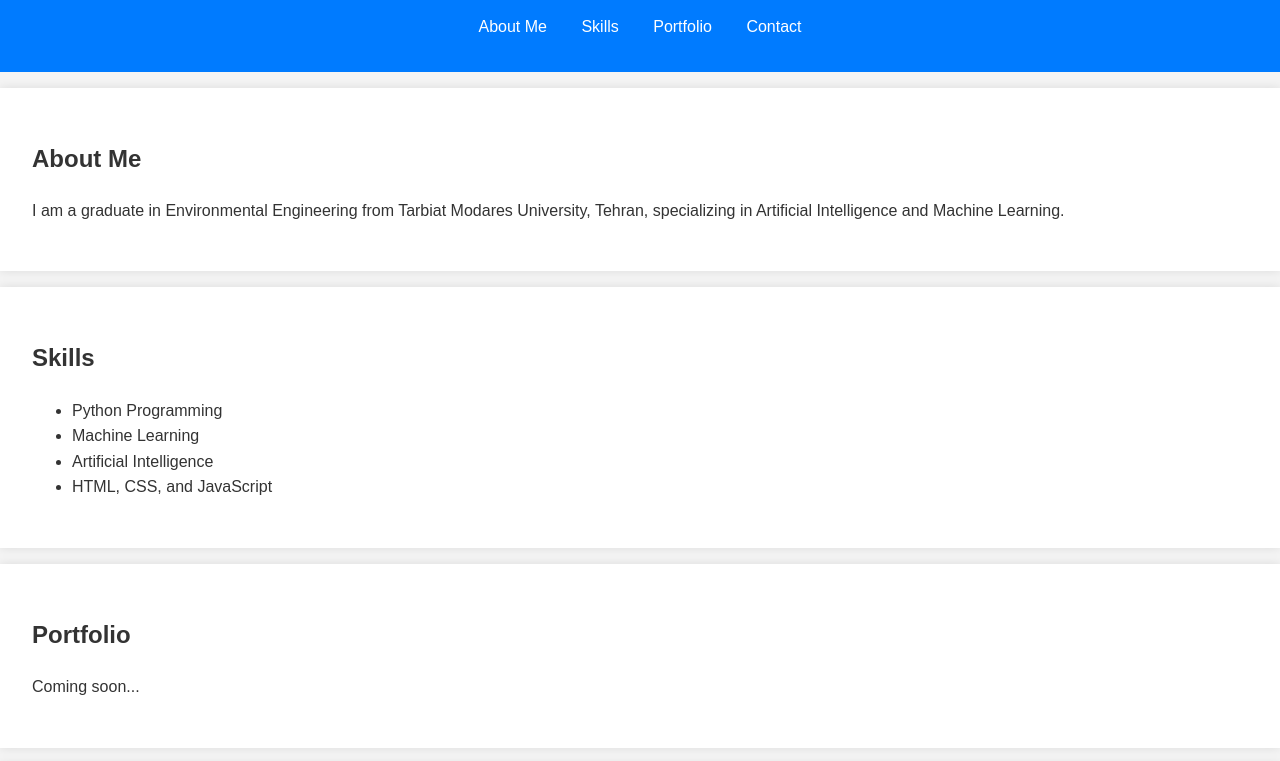
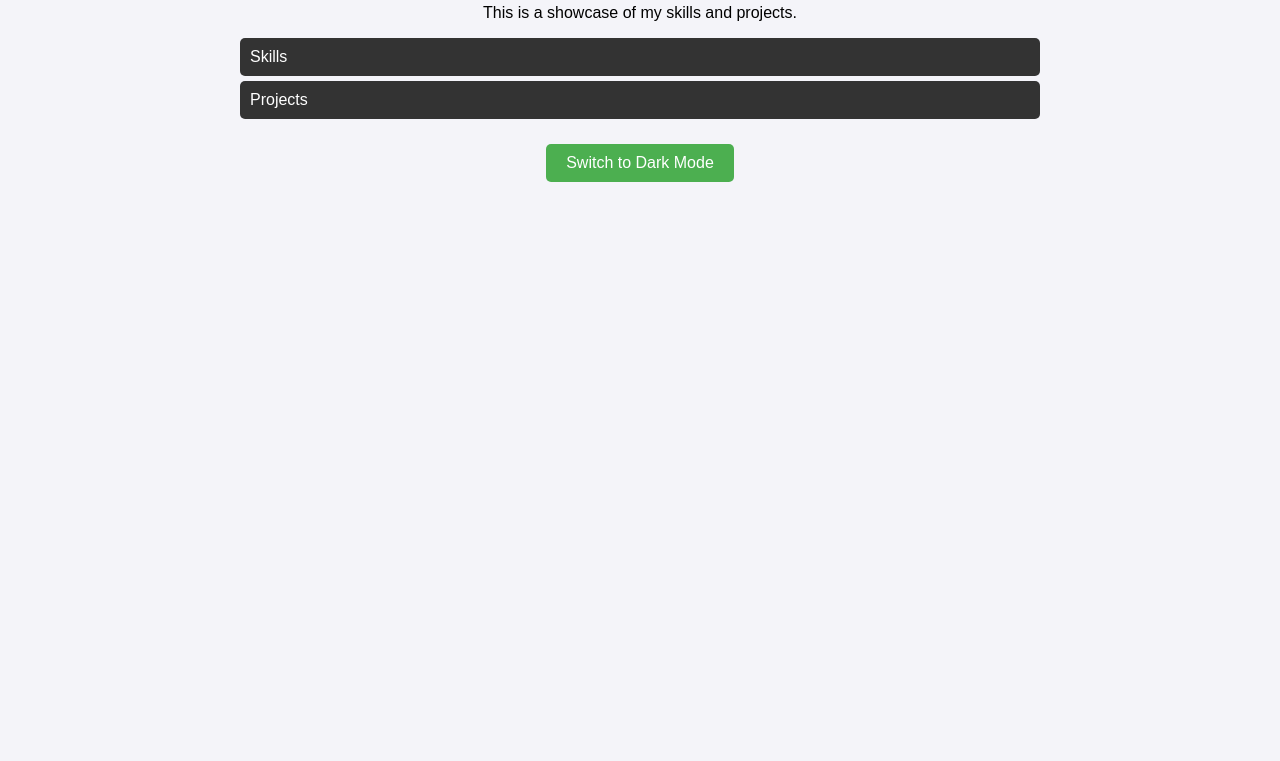
Before and after one commit to soranezati/Env-Eng, a plain HTML site: page index.html in a window 1280 px wide. Shown: the part 96-857 px from the top of the page. After the commit the page ends 800 px from the top, so only its background shows below. Drawn offline with Linux system fonts and the light colour scheme.

Commit message:
Add files via upload

```diff
--- a/index.html
+++ b/index.html
@@ -4,44 +4,40 @@
     <meta charset="UTF-8">
     <meta name="viewport" content="width=device-width, initial-scale=1.0">
     <title>Personal Website</title>
+    <!-- Link to the CSS file -->
     <link rel="stylesheet" href="style.css">
 </head>
 <body>
-    <header>
+    <div class="container">
         <h1>Welcome to My Personal Website</h1>
-        <nav>
-            <ul>
-                <li><a href="#about">About Me</a></li>
-                <li><a href="#skills">Skills</a></li>
-                <li><a href="#portfolio">Portfolio</a></li>
-                <li><a href="#contact">Contact</a></li>
-            </ul>
-        </nav>
-    </header>
-    <section id="about">
-        <h2>About Me</h2>
-        <p>I am a graduate in Environmental Engineering from Tarbiat Modares University, Tehran, specializing in Artificial Intelligence and Machine Learning.</p>
-    </section>
-    <section id="skills">
-        <h2>Skills</h2>
-        <ul>
-            <li>Python Programming</li>
-            <li>Machine Learning</li>
-            <li>Artificial Intelligence</li>
-            <li>HTML, CSS, and JavaScript</li>
-        </ul>
-    </section>
-    <section id="portfolio">
-        <h2>Portfolio</h2>
-        <p>Coming soon...</p>
-    </section>
-    <section id="contact">
-        <h2>Contact</h2>
-        <p>Email: your_email@example.com</p>
-    </section>
-    <footer>
-        <p>&copy; 2024 All Rights Reserved.</p>
-    </footer>
+        <p>This is a showcase of my skills and projects.</p>
+
+        <!-- Accordion Section -->
+        <div class="accordion">
+            <button class="accordion-button">Skills</button>
+            <div class="accordion-content">
+                <ul>
+                    <li>Machine Learning</li>
+                    <li>Environmental Engineering</li>
+                    <li>Data Analysis</li>
+                </ul>
+            </div>
+
+            <button class="accordion-button">Projects</button>
+            <div class="accordion-content">
+                <ul>
+                    <li>AI in Water Treatment</li>
+                    <li>Machine Learning for Pollution Prediction</li>
+                    <li>Smart Environmental Sensors</li>
+                </ul>
+            </div>
+        </div>
+
+        <!-- Dark Mode Toggle -->
+        <button id="toggle-theme" class="theme-toggle">Switch to Dark Mode</button>
+    </div>
+
+    <!-- Link to the JavaScript file -->
     <script src="script.js"></script>
 </body>
 </html>
--- a/script.js
+++ b/script.js
@@ -1,3 +1,22 @@
-document.addEventListener("DOMContentLoaded", () => {
-    console.log("Welcome to My Personal Website!");
+// Accordion Functionality
+document.querySelectorAll('.accordion-button').forEach(button => {
+    button.addEventListener('click', () => {
+        const content = button.nextElementSibling;
+
+        // Toggle the visibility of the content
+        if (content.style.display === 'block') {
+            content.style.display = 'none';
+        } else {
+            content.style.display = 'block';
+        }
+    });
 });
+
+// Dark Mode Toggle
+const toggleButton = document.getElementById('toggle-theme');
+toggleButton.addEventListener('click', () => {
+    document.body.classList.toggle('dark-mode');
+    toggleButton.textContent = document.body.classList.contains('dark-mode')
+        ? 'Switch to Light Mode'
+        : 'Switch to Dark Mode';
+});
--- a/style.css
+++ b/style.css
@@ -1,44 +1,81 @@
+/* General Styling */
 body {
     font-family: Arial, sans-serif;
+    background-color: #f4f4f9;
     margin: 0;
     padding: 0;
-    line-height: 1.6;
-    background-color: #f4f4f4;
-    color: #333;
+    color: #000;
+    transition: background-color 0.3s ease, color 0.3s ease;
 }
 
-header {
-    background: #007BFF;
-    color: white;
-    padding: 1rem 0;
+/* Dark Mode */
+body.dark-mode {
+    background-color: #333;
+    color: #fff;
+}
+
+/* Container */
+.container {
+    max-width: 800px;
+    margin: 0 auto;
+    padding: 20px;
     text-align: center;
 }
 
-header nav ul {
-    list-style: none;
-    padding: 0;
+/* Accordion Styling */
+.accordion-button {
+    background-color: #333;
+    color: #fff;
+    padding: 10px;
+    width: 100%;
+    border: none;
+    cursor: pointer;
+    text-align: left;
+    font-size: 16px;
+    transition: background-color 0.3s ease;
+    margin-bottom: 5px;
 }
 
-header nav ul li {
-    display: inline;
-    margin: 0 15px;
+.accordion-button:hover {
+    background-color: #555;
 }
 
-header nav ul li a {
-    color: white;
-    text-decoration: none;
+.accordion-content {
+    padding: 10px;
+    background-color: #f0f0f0;
+    display: none;
+    border: 1px solid #ddd;
+    border-top: none;
+    text-align: left;
 }
 
-section {
-    padding: 2rem;
-    background: white;
-    margin: 1rem 0;
-    box-shadow: 0 0 10px rgba(0, 0, 0, 0.1);
+.accordion-content ul {
+    list-style-type: none;
+    padding-left: 0;
+    margin: 0;
 }
 
-footer {
-    text-align: center;
-    padding: 1rem;
-    background: #333;
+.accordion-content li {
+    padding: 5px 0;
+}
+
+/* Button Styling */
+button {
+    padding: 10px 20px;
+    background-color: #4CAF50;
     color: white;
+    border: none;
+    cursor: pointer;
+    border-radius: 5px;
+    font-size: 16px;
+    transition: background-color 0.3s ease, transform 0.3s ease;
 }
+
+button:hover {
+    background-color: #45a049;
+    transform: scale(1.05);
+}
+
+.theme-toggle {
+    margin-top: 20px;
+}
```
